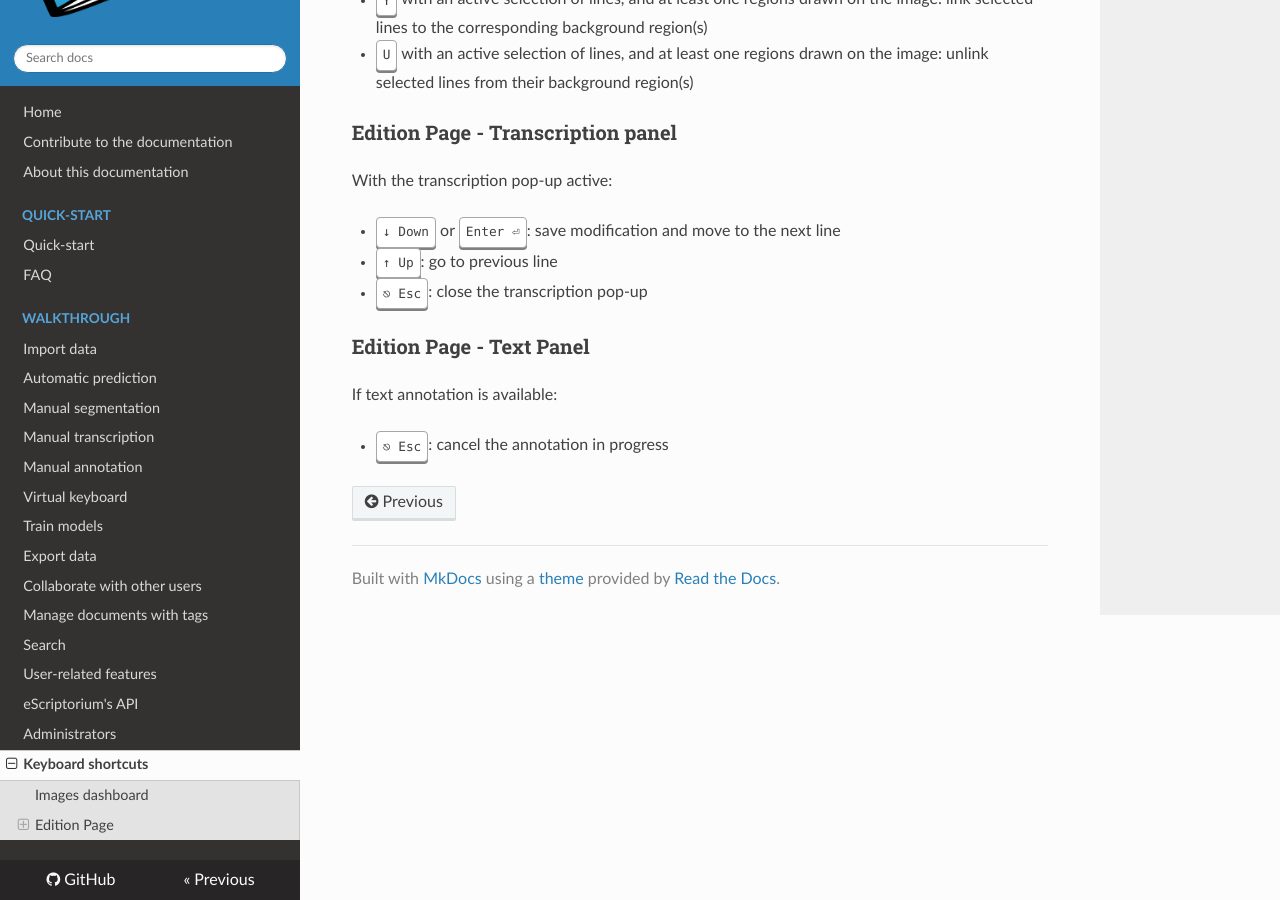
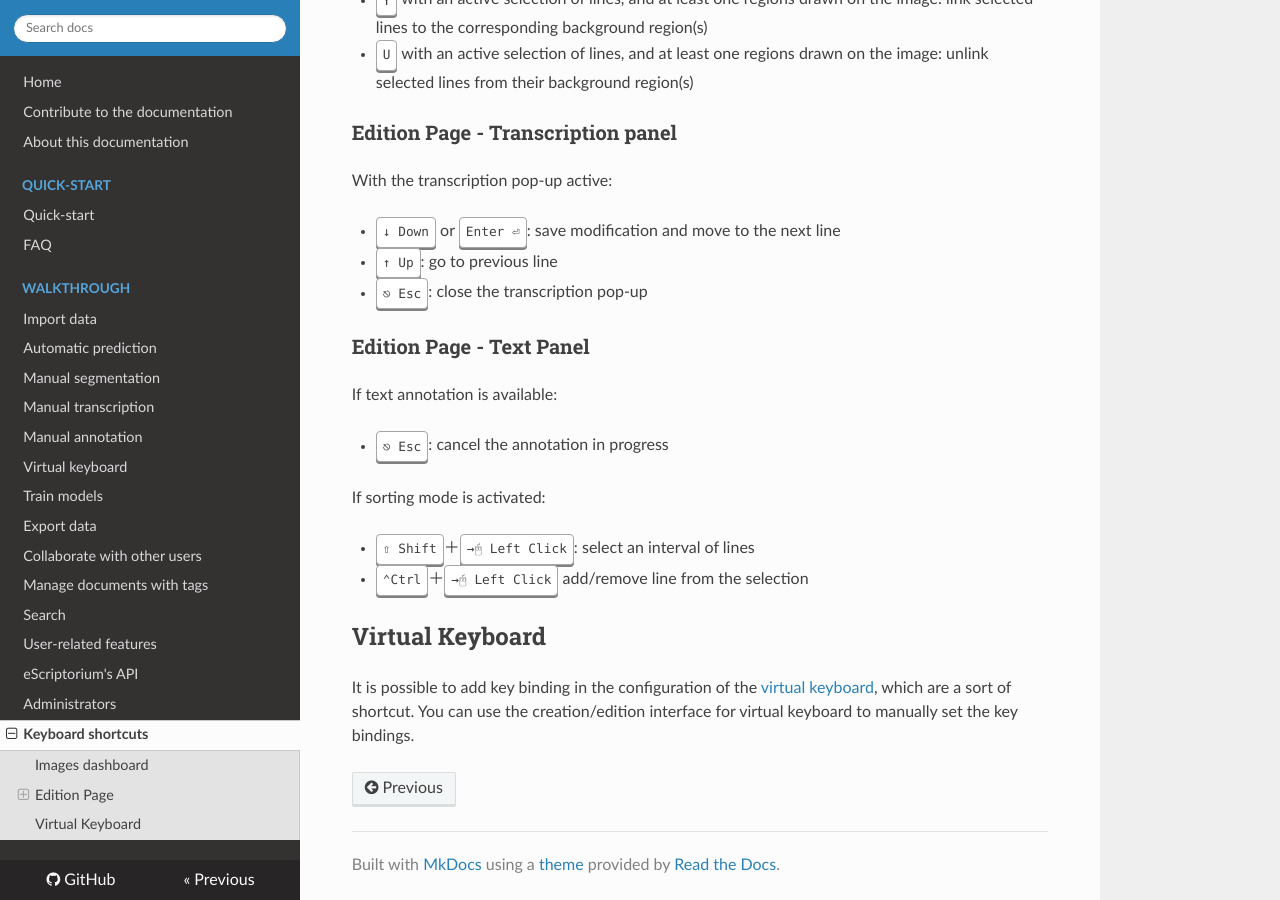
Before and after one commit to alix-tz/escriptorium-documentation, an MkDocs documentation site: the page built from docs/shortcuts.md, in a window 1280 px wide and 900 px high, scrolled down 2281 px. Built offline with MkDocs 1.6.1, drawn with Linux system fonts in a browser that asks for light colours; nearby versions of some CDN libraries.

Commit message:
adding mention of key binding in virtual keyboard and missin short cuts in text panel

```diff
--- a/docs/shortcuts.md
+++ b/docs/shortcuts.md
@@ -87,3 +87,12 @@ With the transcription pop-up active:
 If text annotation is available:
 
 - ++escape++: cancel the annotation in progress
+
+If sorting mode is activated:
+
+- ++shift+left-button++: select an interval of lines
+- ++control+left-button++ add/remove line from the selection
+
+## Virtual Keyboard
+
+It is possible to add key binding in the configuration of the [virtual keyboard](virtual_keyboard.md#customize-a-virtual-keyboard), which are a sort of shortcut. You can use the creation/edition interface for virtual keyboard to manually set the key bindings.
```
